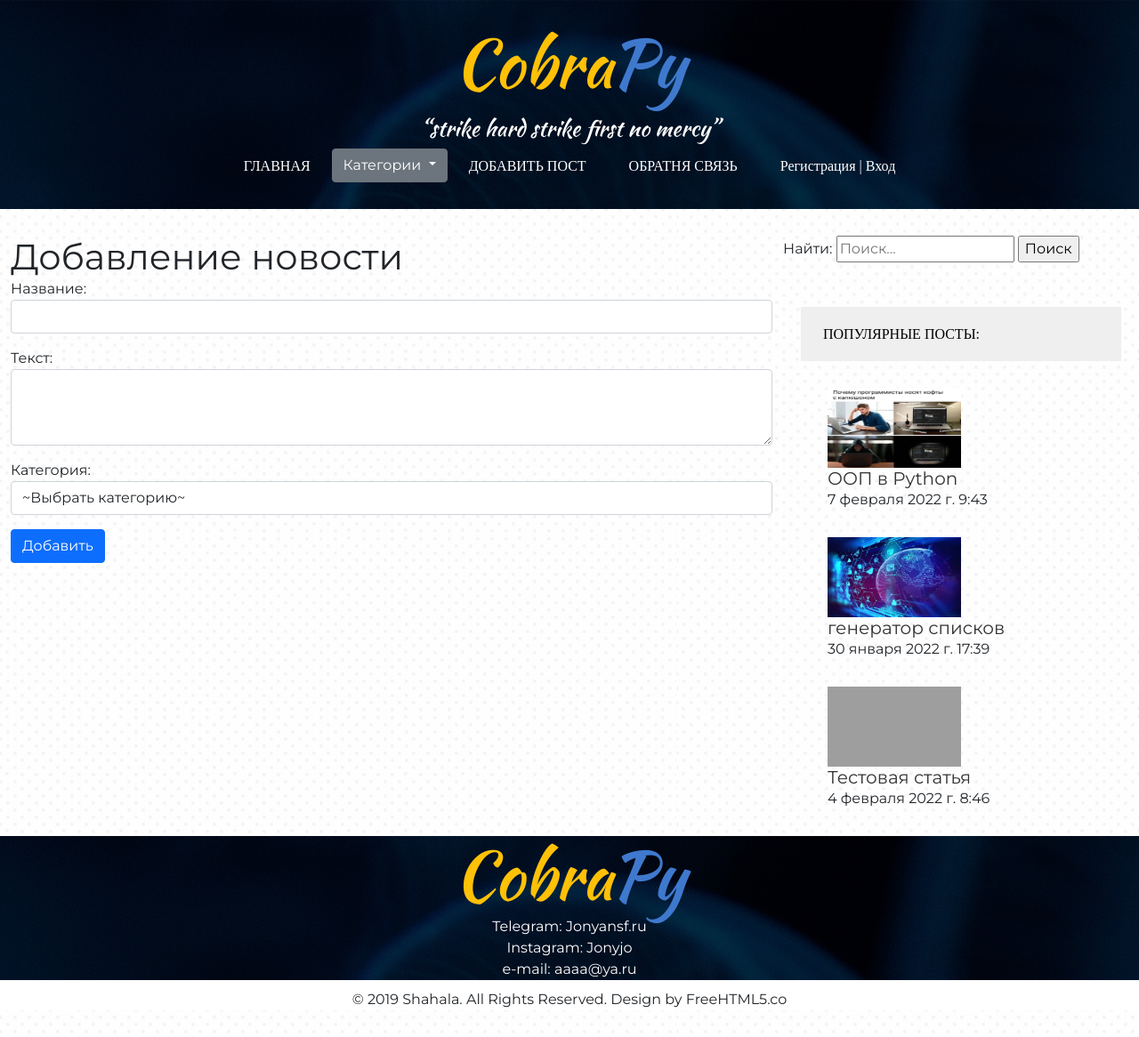
After one commit to MarcoMorato/CobraPy, a Django app: page /add_post/ in a window 1280 px wide. The commit adds this page. Shown: the whole page at 89% size. Run offline with Django 4.2, Linux system fonts and the light colour scheme; data comes from the database, SQL or seed files in the repository; both versions use the stored data as it was after the commit; grey boxes are pictures that could not be loaded.

Commit message:
добавить пост

```diff
--- a/easyblog/easyblog/static/css/style.css
+++ b/easyblog/easyblog/static/css/style.css
@@ -1,5 +1,5 @@
 html, body, div, span, applet, object, iframe,
-h1, h2, h3, h4, h5, h6, p, blockquote, pre,
+h1, h2, h3, h4, h5, h6,  blockquote, pre,
 a, abbr, acronym, address, big, cite, code,
 del, dfn, em, img, ins, kbd, q, s, samp,
 small, strike, strong, sub, sup, tt, var,
@@ -68,6 +68,7 @@ header {
 
 
 
+
     }
 
 .card-index {
@@ -77,7 +78,7 @@ header {
     width: 100%;
     max-width: 880px; /* максимальная ширина блока */
     margin: 50px auto; /* Отступ от левому краю(от блока интро) чтобы был по центру */
-    height: 200px;
+    height: auto;
 }
 
 .card-title{
@@ -186,3 +187,41 @@ footer {
     width: 600px;
     height: 300px;
 }
+
+.popular_posts{
+    margin: 20px;
+    }
+.pop-bg{
+    background: #efefef none repeat scroll 0 0;
+    color: #000;
+    font-family: Geometria;
+    font-size: 16px;
+    font-weight: 500;
+    margin-bottom: 20px;
+    margin-top: 50px;
+    padding: 21px 25px;
+    text-transform: uppercase;
+
+
+
+}
+.pop-post{
+    margin: 30px;
+}
+
+.pop-img{
+    width: 150px;
+    height: 90px;
+}
+.pop-title{
+    text-decoration: none;
+    color: #333;
+}
+
+.pop-date{
+
+}
+
+.pagination{
+    margin: 0 50%;
+}
--- /dev/null
+++ b/easyblog/myblog/forms.py
@@ -0,0 +1,12 @@
+from django import forms
+from .models import Category
+
+
+class PostForm(forms.Form):
+    title = forms.CharField(max_length=100, label='Название', widget=forms.TextInput(attrs={"class": "form-control"}))
+    content = forms.CharField(label='Текст', required=False, widget=forms.Textarea(attrs={"class": "form-control",
+                                                                                          "rows": 3}))
+    categories = forms.ModelChoiceField(queryset=Category.objects.all(), label='Категория', empty_label='~Выбрать категорию~',
+                                        widget=forms.Select(attrs={
+                                            "class": "form-control",
+                                            }))
--- /dev/null
+++ b/easyblog/myblog/templates/add_post.html
@@ -0,0 +1,61 @@
+{% extends 'base.html' %}
+
+
+{% block content %}
+
+
+<div class="container">
+
+
+    <h1>Добавление новости</h1>
+    <form action="{% url 'add_post' %}" method="post">
+        {% csrf_token %}
+                {{ form.as_p }}
+
+
+        <!--        {{ form.non_field.errors }}-->
+        <!--        <div class="mb-3">-->
+        <!--            <label for="{{ form.title.id_for_label }}" >Название:</label>-->
+        <!--            {{ form.title }}-->
+        <!--            <div class="invalid-feedback">-->
+        <!--                {{form.title.error}}-->
+        <!--            </div>-->
+        <!--        </div>-->
+
+        <!--        <div class="mb-3">-->
+        <!--            <label for="{{ form.content.id_for_label }}" >Текст:</label>-->
+        <!--            {{ form.content }}-->
+        <!--            <div class="invalid-feedback">-->
+        <!--                {{form.content.error}}-->
+        <!--            </div>-->
+        <!--        </div>-->
+
+        <!--        <div class="mb-3">-->
+        <!--            <label for="{{ form.categories.id_for_label }}" >Категория:</label>-->
+        <!--            {{ form.categories }}-->
+        <!--            <div class="invalid-feedback">-->
+        <!--                {{form.categories.error}}-->
+        <!--            </div>-->
+        <!--        </div>-->
+
+
+
+
+<!--        {% for item in form %}-->
+<!--        <div class="md-3">-->
+<!--            {{ item.label_tag }}-->
+<!--            {{ item }}-->
+<!--            <div class="invalid-feedback">-->
+<!--                {{item.error}}-->
+<!--            </div>-->
+<!--        </div>-->
+<!--        {% endfor %}-->
+
+        <button type="submit" class="btn btn-primary btn-block">Добавить</button>
+    </form>
+
+
+</div>
+
+
+{% endblock %}
--- /dev/null
+++ b/easyblog/myblog/templates/popular_posts_tpl.html
@@ -0,0 +1,41 @@
+{% load static %}
+
+
+<div class="popular_posts">
+    <h2 class="pop-bg">Популярные посты:</h2>
+    {% for post in posts %}
+    <div class="pop-post">
+    {% if post.photo %}
+        <a href="{{ item.get_absolute_url }}"> <img src="{{ post.photo.url }}" class="pop-img" alt="..."></a>
+        {% else %}
+        <a href="{{ item.get_absolute_url }}"> <img
+                src="https://www.ubuy.com.tr/productimg/?image=aHR0cHM6Ly9tLm1lZGlhLWFtYXpvbi5jb20vaW1hZ2VzL0kvODFvSGZ2Q3dQU0wuX0FDX1NMMTUwMF8uanBn.jpg"
+                class="pop-img" alt="..."></a>
+        {% endif %}
+        <a class="pop-title" href="{{ item.get_absolute_url }}"><h5>{{post.title}}</h5></a>
+        <p class="pop-date">{{post.created_at}}</p>
+    </div>
+    {% endfor %}
+</div>
+
+
+
+
+
+<!--<h2 class="sidebar-title">Popular posts</h2>-->
+<!--<div class="grid">-->
+<!--    {% for post in posts %}-->
+<!--    <div class="portfolio-item popular">-->
+<!--        {% if post.photo %}-->
+<!--        <img src="{{ post.photo.url }}" alt="{{ post.title }} " width="300" height="201">-->
+<!--        {% else %}-->
+<!--        <img src="{% static 'img/post-image3.jpg' %}" alt="{{ post.title }}" width="300" height="201">-->
+<!--        {% endif %}-->
+<!--        <div class="portfolio-text">-->
+<!--            <h5><a href="{{ post.get_absolute_url }}">{{ post.title|safe }}</a></h5>-->
+<!--            <p>By {{ post.author }} <span>|</span>{{ post.created_at|date:"d.m.Y" }}</p>-->
+<!--        </div>-->
+<!--    </div>-->
+<!--    {% endfor %}-->
+
+<!--</div>-->
--- /dev/null
+++ b/easyblog/myblog/templatetags/sidebar.py
@@ -0,0 +1,10 @@
+from django import template
+from myblog.models import Category, Post
+
+register = template.Library()
+
+
+@register.inclusion_tag('popular_posts_tpl.html')
+def get_popular_posts():
+    posts = Post.objects.order_by('-views')[:3]
+    return {"posts": posts}
--- a/easyblog/myblog/urls.py
+++ b/easyblog/myblog/urls.py
@@ -9,4 +9,5 @@ urlpatterns = [
     path('single/<int:pk>/', Single.as_view(), name='single'),
     path('category/<int:categories_id>', PostByCategory.as_view(), name='category'),
     path('search/', Search.as_view(), name='search'),
+    path('add_post/', add_post, name='add_post'),
 ]
--- a/easyblog/myblog/views.py
+++ b/easyblog/myblog/views.py
@@ -1,7 +1,9 @@
-from django.shortcuts import render
+import requests
+from django.shortcuts import render, redirect
 from .models import *
 from django.views.generic import ListView, DetailView
 from django.db.models import F
+from .forms import PostForm
 
 
 def test(request):
@@ -67,6 +69,7 @@ class Index(ListView):
 
     template_name = 'index.html'
     context_object_name = 'posts'
+    paginate_by = 2
 
     def get_context_data(self, *, object_list=None, **kwargs):
         context = super().get_context_data()
@@ -89,3 +92,14 @@ class PostByCategory(ListView):
         return Post.objects.filter(categories_id=self.kwargs['categories_id'])
 
         # return Post.objects.filter(categories__pk=self.kwargs['pk'])
+
+
+def add_post(request):
+    if request.method == 'POST':
+        form = PostForm(request.POST)
+        if form.is_valid():
+            post = Post.objects.create(**form.cleaned_data)
+            return redirect(post)
+    else:
+        form = PostForm()
+    return render(request, 'add_post.html', {'form': form})
--- a/easyblog/templates/base.html
+++ b/easyblog/templates/base.html
@@ -1,4 +1,5 @@
 {% load static %}
+{% load sidebar %}
 <!doctype html>
 <html lang="en">
 <head>
@@ -93,13 +94,14 @@
             <input type="submit" class="search-submit" value="Поиск">
         </form>
 
-        <div class="top-posts">
-            <h3>популярные посты</h3>
-            <h5>пост какой то</h5> <br>
-            content post <br>
-            data 9.11.9
+<!--        <div class="top-posts">-->
+<!--            <h3>популярные посты</h3>-->
+<!--            <h5>пост какой то</h5> <br>-->
+<!--            content post <br>-->
+<!--            data 9.11.9-->
 
-        </div>
+<!--        </div>-->
+        {% get_popular_posts %}
 
     </div>
 </div>
--- a/easyblog/templates/inc/_header.html
+++ b/easyblog/templates/inc/_header.html
@@ -43,7 +43,7 @@
 <!--                            </div>-->
                         </li>
                         <li class="nav-item">
-                            <a class="nav-link" href="#">ДРУГОЕ</a>
+                            <a class="nav-link" href="{% url 'add_post' %}">ДОБАВИТЬ ПОСТ</a>
                         </li>
                         <li class="nav-item">
                             <a class="nav-link" href="#">ОБРАТНЯ СВЯЗЬ</a>
@@ -53,6 +53,8 @@
                         </li>
 
 
+
+
                     </ul>
                 </div>
             </nav>
```
Also changed, not shown: easyblog/myblog/templates/index.html (+49 -2 lines), easyblog/db.sqlite3, easyblog/myblog/migrations/0002_post_views_alter_post_categories_alter_post_content_and_more.py (added).
